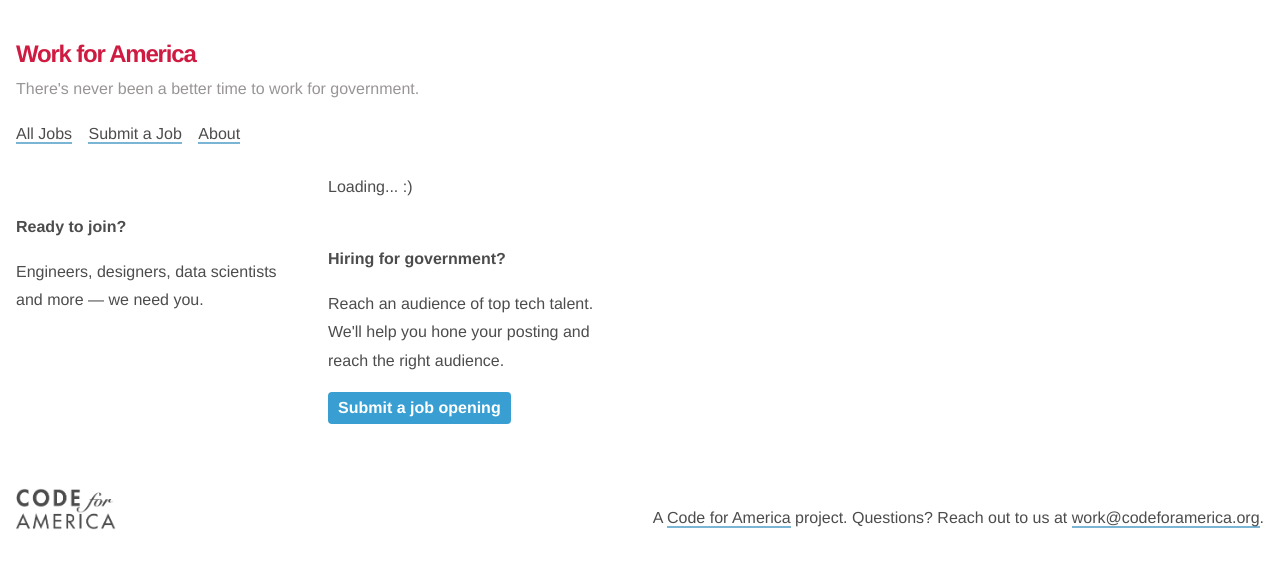
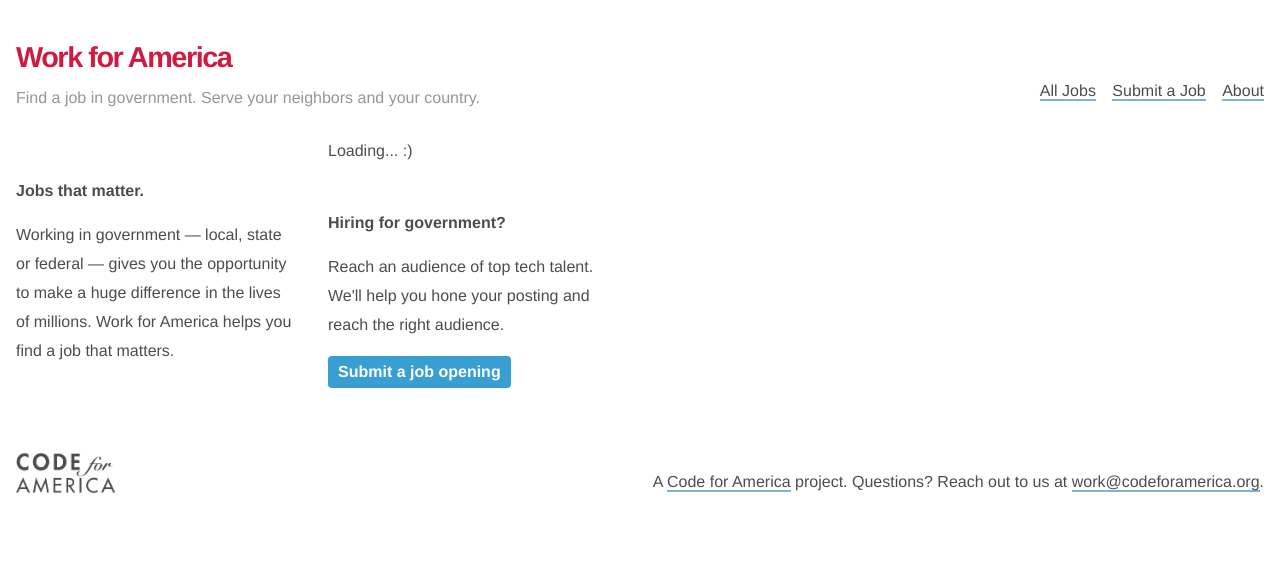
Before and after one commit to codeforamerica/workforamerica, a Jekyll site: the page built from index.html, in a window 1280 px wide. Shown: the top 569 px of the page. Built offline with Jekyll 4.4.1, drawn with Linux system fonts in a browser that asks for light colours; some web fonts are replaced.

Commit message:
Rewrite some language

```diff
--- a/_includes/header.html
+++ b/_includes/header.html
@@ -1,11 +1,11 @@
 <div class="header layout-large">
-  <div class="header__logo">
-    <p class="header__logo__brand">Work for America</p>
-    <p class="header__logo__tagline">There's never been a better time to work for government.</p>
-  </div>
   <ul class="header__nav unstyled">
     <li class="header__nav__item"><p><a href="{{ site.baseurl }}/">All Jobs</a></p></li>
     <li class="header__nav__item"><p><a href="{{ site.baseurl }}/submit/">Submit a Job</a></p></li>
     <li class="header__nav__item"><p><a href="{{ site.baseurl }}/about/">About</a></p></li>
   </ul>
+  <div class="header__logo">
+    <p class="header__logo__brand"><a href="{{ site.baseurl }}/">Work for America</a></p>
+    <p class="header__logo__tagline">Find a job in government. Serve your neighbors and your country.</p>
+  </div>
 </div>
--- a/css/application.scss
+++ b/css/application.scss
@@ -24,9 +24,16 @@
 
 .header__logo__brand {
   font-weight: 700;
-  font-size: 1.5em;
+  font-size: 1.8em;
   letter-spacing: -0.05em;
   color: $color-red;
+
+  a {
+    border-bottom: none;
+  }
+  a:hover {
+    color: $color-red-medium;
+  }
 }
 
 .header__logo__tagline {
@@ -41,6 +48,23 @@
 
 .header__nav__item + .header__nav__item {
   margin-left: 0.75em;
+}
+
+@media screen and (min-width: $breakpoint-medium) {
+  .header__nav,
+  .header__logo {
+    display: block;
+    width: 50%;
+  }
+  .header__logo {
+    margin-top: 0;
+    float: left;
+  }
+  .header__nav {
+    margin-top: 2.8em;
+    float: right;
+    text-align: right;
+  }
 }
 
 // Section labels
--- a/index.html
+++ b/index.html
@@ -3,8 +3,8 @@ layout: default
 ---
 <div class="layout-large">
   <div class="about">
-    <p class="section-label">Ready to join?</p>
-    <p>Engineers, designers, data scientists and more &mdash; we need you.</p>
+    <p class="section-label">Jobs that matter.</p>
+    <p>Working in government &mdash; local, state or federal &mdash; gives you the opportunity to make a huge difference in the lives of millions. Work for America helps you find a job that matters.</p>
   </div>
 
   <div class="jobs">
```
